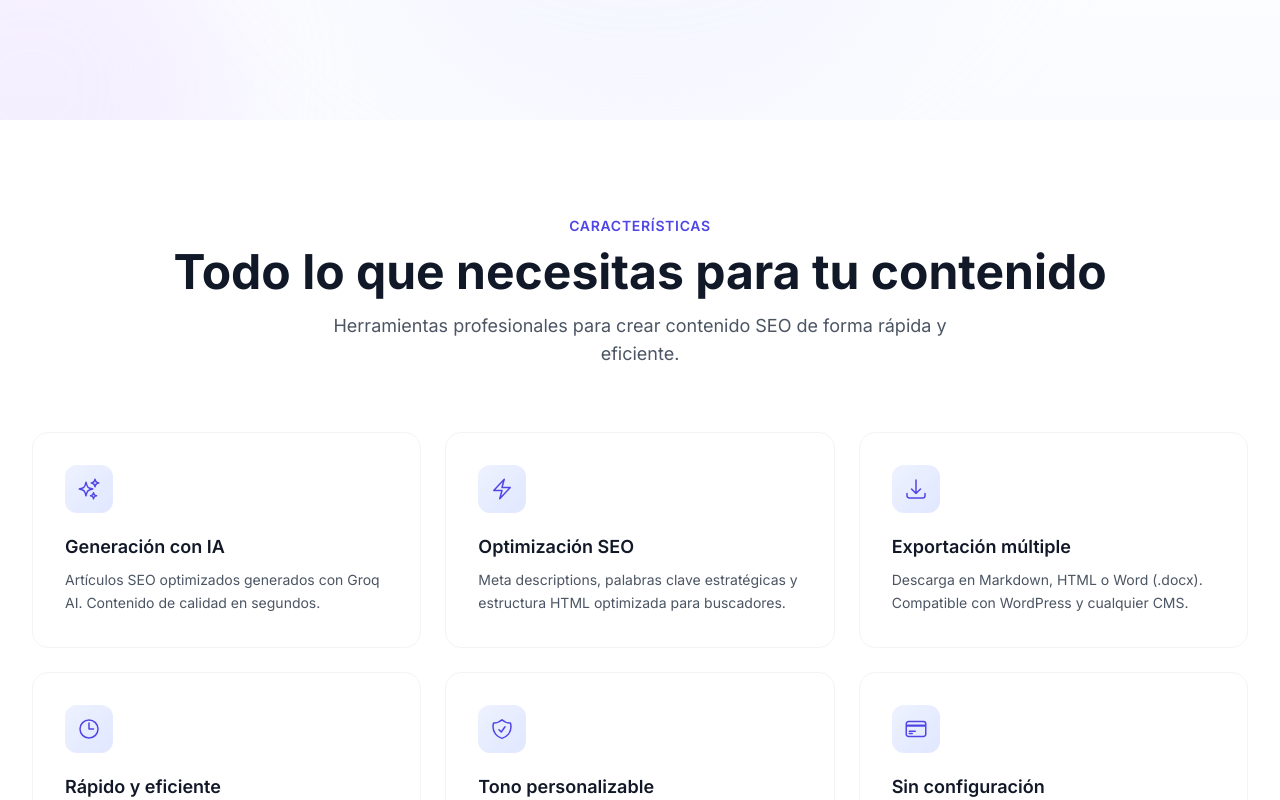
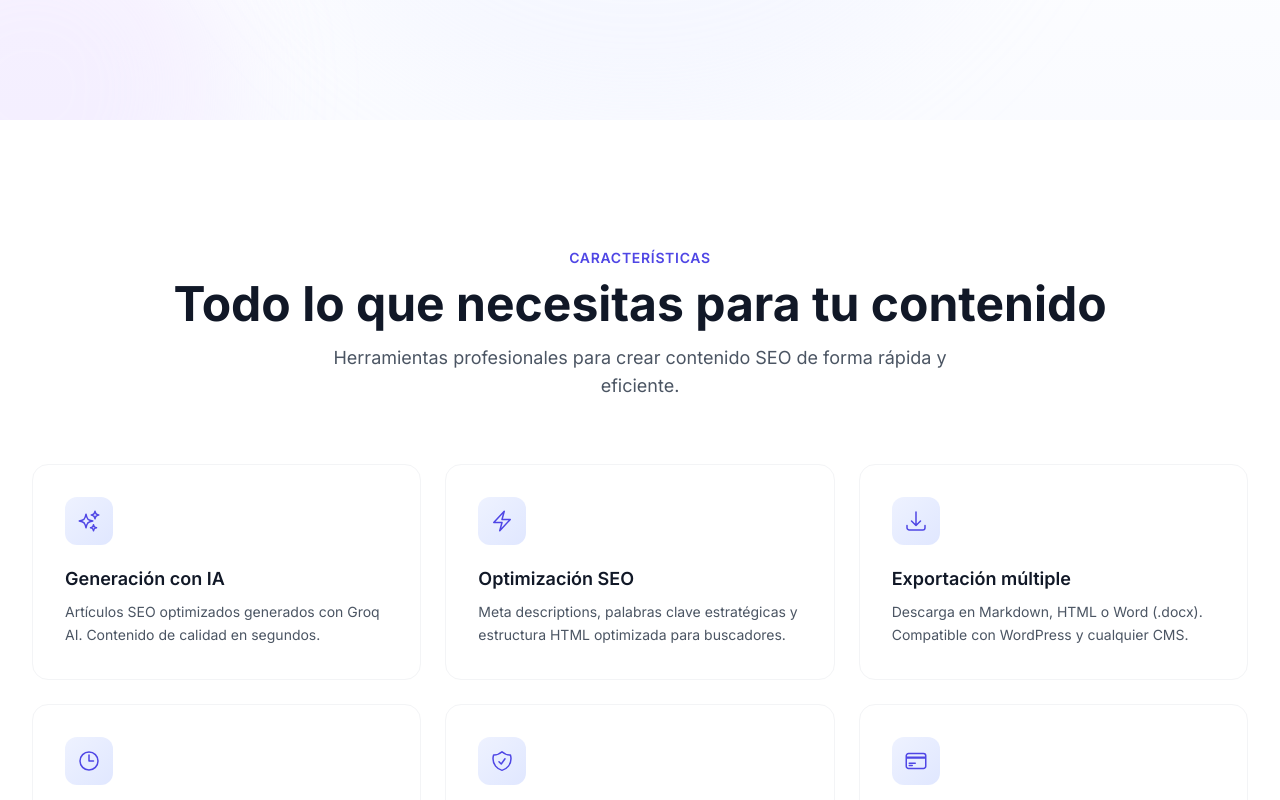
Before and after one commit to YedraN/contentSEO, a Next.js app: page / in a window 1280 px wide. Shown: the part 680-1480 px from the top of the page. Built offline with nearby package versions, Linux system fonts and the light colour scheme; no server answers.

Commit message:
Fix features section: add responsive padding and scroll offset

```diff
--- a/src/app/page.tsx
+++ b/src/app/page.tsx
@@ -184,7 +184,7 @@ export default function Home() {
       </section>
 
       {/* Features */}
-      <section id="features" ref={featuresRef} className="py-24 bg-white">
+      <section id="features" ref={featuresRef} className="py-24 lg:py-32 scroll-mt-24 bg-white">
         <div className="max-w-7xl mx-auto px-4 sm:px-6 lg:px-8">
           <div className="text-center mb-16">
             <p className="text-brand-600 font-semibold text-sm uppercase tracking-wider mb-3">Características</p>
```
